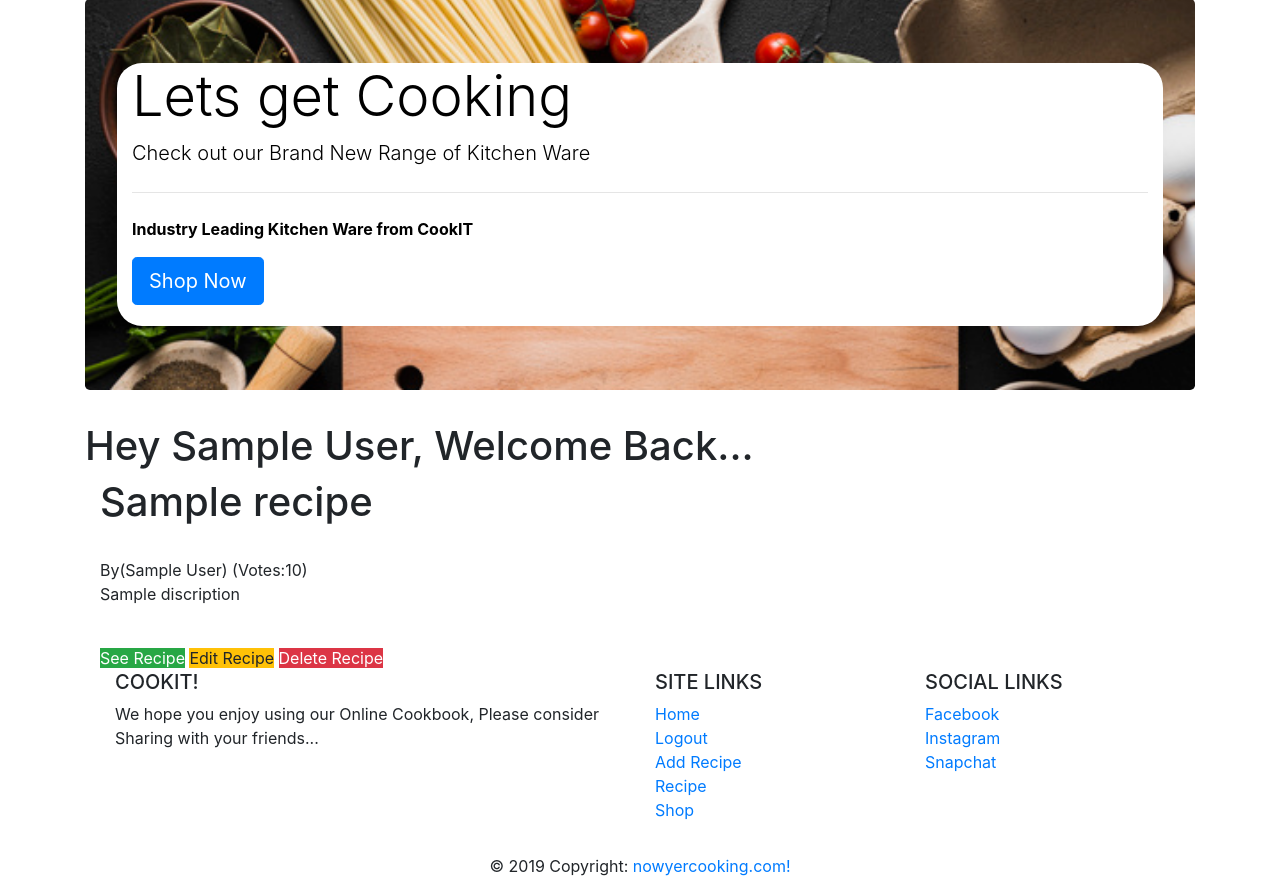
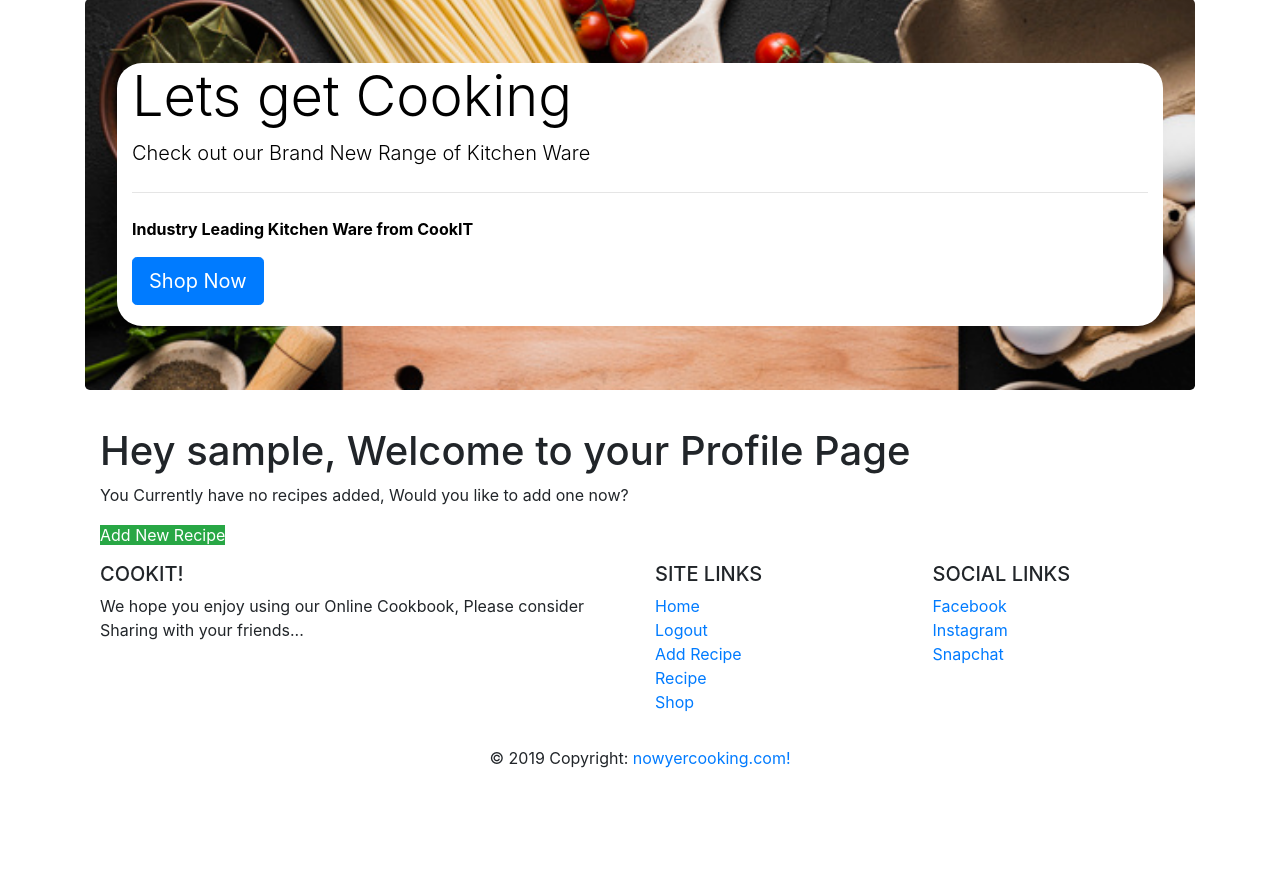
Before and after one commit to jsnbly/milestone3, a Flask app: page / in a window 1280 px wide. Shown: the part 57-951 px from the top of the page. After the commit the page ends 825 px from the top, so only its background shows below. Run offline with Flask 2, Linux system fonts and the light colour scheme; the visitor is signed in with stand-in values (Sample User, id 1); a database or web service that is not in the repository returns one stand-in record (values such as "Sample title"); some libraries are stand-ins or nearby versions.

Commit message:
Added profile page to list user recipes when logged in

```diff
--- a/app.py
+++ b/app.py
@@ -10,9 +10,12 @@
 
 #MongoDB Atlas config linked to Enviroment Variables in Heroku Settings
 app.config["MONGO_DBNAME"] = 'cimilestone3'
-app.config["MONGO_URI"] = os.environ.get("MONGODB_URI")
+#app.config["MONGO_URI"] = os.environ.get("MONGODB_URI")
 #secret key config linked to Enviroment Variable in Heroku Settings
-app.config["SECRET_KEY"]= os.environ.get("SECRET_KEY")
+#app.config["SECRET_KEY"]= os.environ.get("SECRET_KEY")
+app.config["SECRET_KEY"] = 'codeinstitute'
+app.config["MONGO_URI"] = os.getenv('MONGO_URI', 'mongodb+srv://root:KGvZjQwMBmy3N05k@myfirstcluster-zp3d6.mongodb.net/cimilestone3?retryWrites=true&w=majority')
+
 
 #Initilize Pymongo
 mongo = PyMongo(app)
@@ -126,6 +129,8 @@
 
 #remove debug flag for deployment
 if __name__ == '__main__':
-    app.run(host=os.environ.get('IP'),
-           port=int(os.environ.get('PORT')),
-           debug=True)
+    app.run(debug=True)
+
+   #app.run(host=os.environ.get('IP'),
+   #      port=int(os.environ.get('PORT')),
+   #      debug=True)
--- a/static/css/style.css
+++ b/static/css/style.css
@@ -15,3 +15,8 @@
   padding-top: 5px;
   padding-bottom: 10px;
 }
+
+.userrecipesection{
+  padding-top: 5px;
+  padding-bottom: 15px;
+}
--- a/templates/add_recipe.html
+++ b/templates/add_recipe.html
@@ -44,8 +44,8 @@
             {% endfor %}
         </p>
         <p>
-            {{ form.instruction.label }}<br>
-            {{ form.instruction(cols="50", rows="10") }}
+            {{ form.instructions.label }}<br>
+            {{ form.instructions(cols="50", rows="10") }}
             {% for error in form.ingredient.errors %}
                 <span style="color: red;">{{ error }}</span>
             {% endfor %}
--- a/templates/landing.html
+++ b/templates/landing.html
@@ -46,17 +46,16 @@
 {% endfor %}
 {% else %}
   <div class="container userrecipesection">
-    <div class="row">
-      {% for recipe in recipes %}
-      <h1>Hey {{ recipe.author }}, Welcome Back...</h1>
-        <div class="col-lg-6"><h1>{{ recipe.title }}</h1><br>By({{ recipe.author }}) (Votes:{{ recipe.votes }})<br>
-          <p>{{ recipe.discription }}</p><br>
+    <div class="row"></div>
+    <h1>Hey {{ session['username'] }}, Welcome to your Profile Page</h1>
+      {% for recipe in recipes if session['username'] == recipe.author %}
+          <div class="col-lg-6">Recipe Title:{{ recipe.title }}<br>By({{ recipe.author }}) (Votes:{{ recipe.votes }})<br>
+          <p>{{ recipe.discription }}</p>
           <a href="#" class="btn-success" role="button">See Recipe</a>
           <a href="#" class="btn-warning" role="button">Edit Recipe</a>
           <a href="#" class="btn-danger" role="button">Delete Recipe</a>
         </div>
       {% else %}
-      <h1>Hey {{ recipe.author }}, Welcome Back...</h1>
         <p>You Currently have no recipes added, Would you like to add one now?</p>
         <a href="{{url_for('add_recipe')}}" class="btn-success" role="button">Add New Recipe</a>
       {% endfor %}
```
